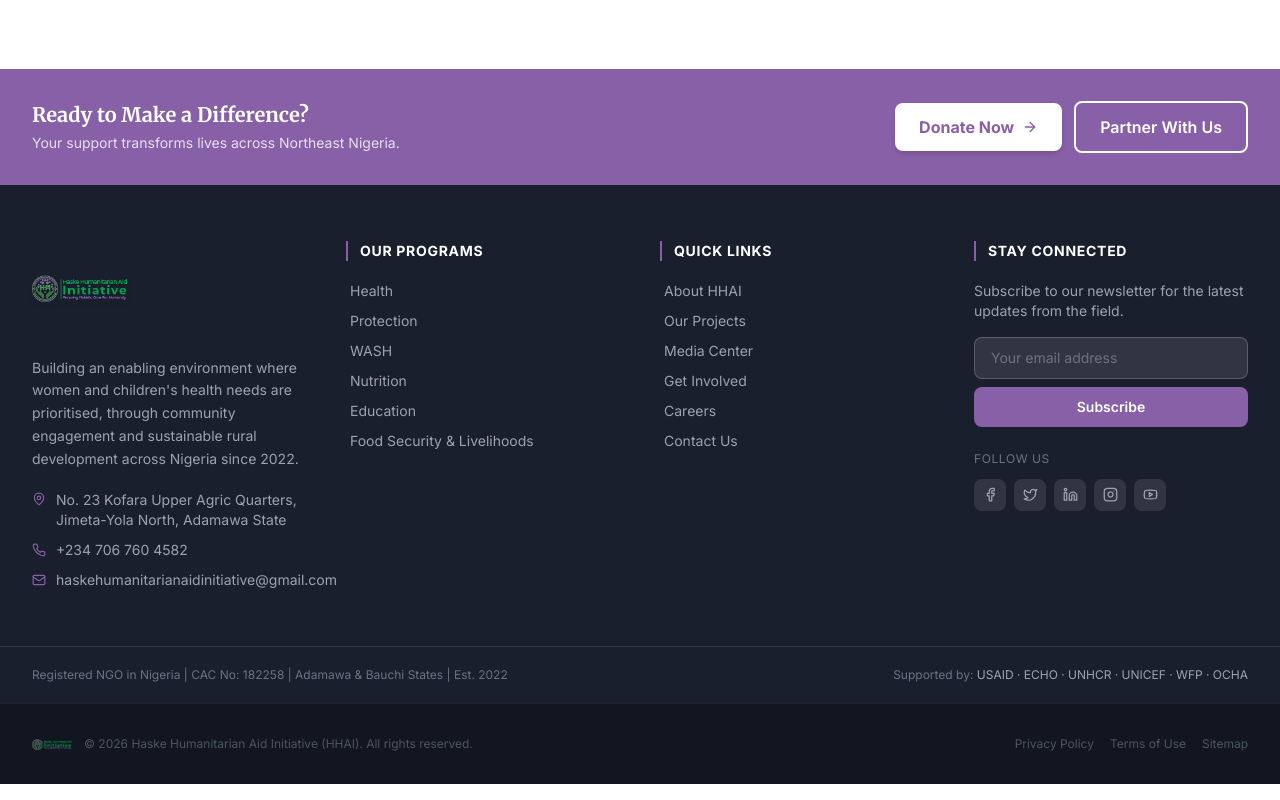
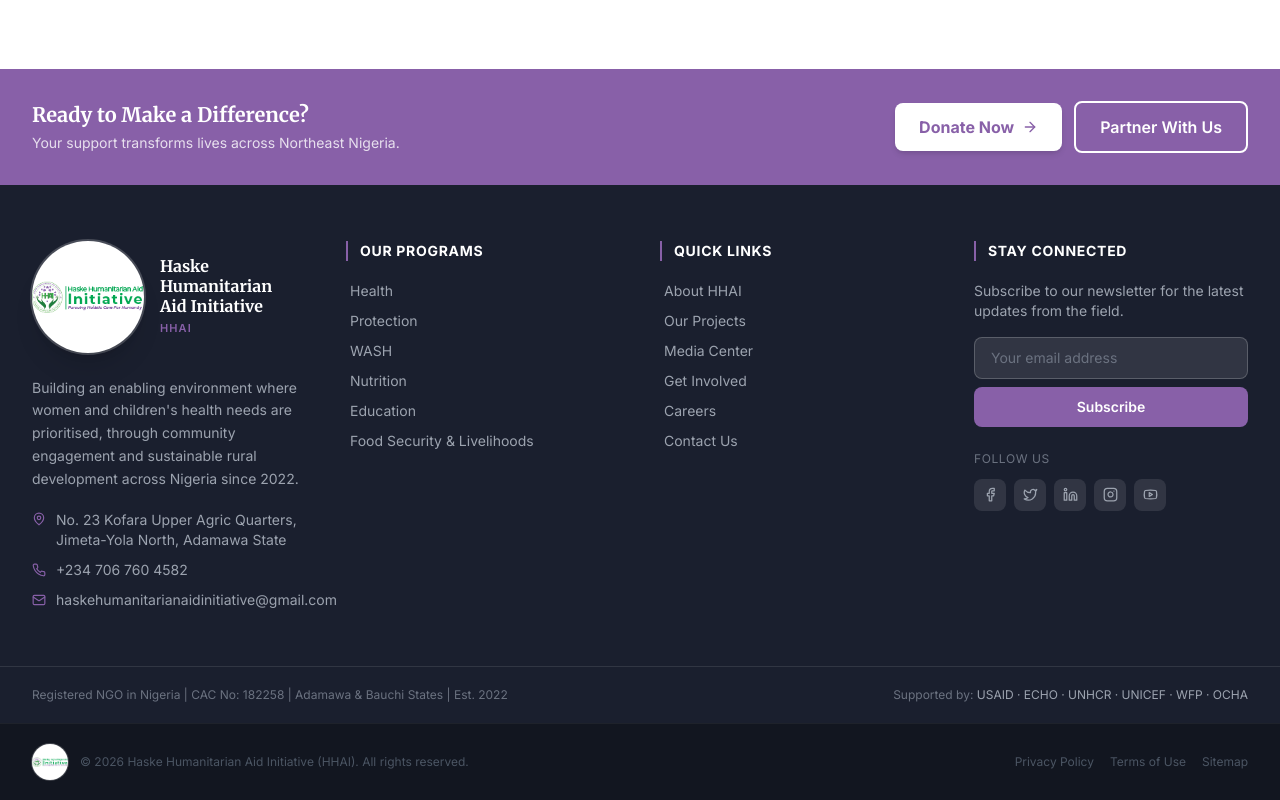
Before and after one commit to Holman1203/Haske-hum-aid, a Next.js app: page / in a window 1280 px wide. Shown: the part 7659-8459 px from the top of the page. Built offline with nearby package versions, Linux system fonts and the light colour scheme.

Commit message:
feat: footer logo with white circular bg + org name display

```diff
--- a/src/components/layout/Footer.tsx
+++ b/src/components/layout/Footer.tsx
@@ -64,15 +64,21 @@ export default function Footer() {
         <div className="grid grid-cols-1 md:grid-cols-2 lg:grid-cols-4 gap-10">
           {/* Brand column */}
           <div className="lg:col-span-1">
-            <div className="flex items-center mb-5">
-              <div className="w-24 h-24 relative flex-shrink-0">
+            <div className="flex items-center gap-4 mb-6">
+              {/* White circular background so the logo pops on dark footer */}
+              <div className="w-28 h-28 relative flex-shrink-0 rounded-full bg-white p-1.5 shadow-xl ring-2 ring-white/20">
                 <Image
                   src="/images/hhai-logo.png"
                   alt="HHAI Logo"
                   fill
-                  className="object-contain drop-shadow-md"
-                  sizes="96px"
+                  className="object-contain rounded-full"
+                  sizes="112px"
                 />
+              </div>
+              <div>
+                <p className="text-white font-bold text-base leading-tight font-serif">Haske Humanitarian</p>
+                <p className="text-white font-bold text-base leading-tight font-serif">Aid Initiative</p>
+                <p className="text-brand-orange text-[11px] font-semibold mt-1 uppercase tracking-widest">HHAI</p>
               </div>
             </div>
             <p className="text-gray-400 text-sm leading-relaxed mb-5">
@@ -197,13 +203,13 @@ export default function Footer() {
         <div className="container-site py-5">
           <div className="flex flex-col md:flex-row items-center justify-between gap-4 text-xs text-gray-600">
             <div className="flex items-center gap-3">
-              <div className="w-10 h-10 relative flex-shrink-0">
+              <div className="w-9 h-9 relative flex-shrink-0 rounded-full bg-white p-0.5 ring-1 ring-white/20">
                 <Image
                   src="/images/hhai-logo.png"
                   alt="HHAI"
                   fill
-                  className="object-contain"
-                  sizes="40px"
+                  className="object-contain rounded-full"
+                  sizes="36px"
                 />
               </div>
               <p>© {new Date().getFullYear()} Haske Humanitarian Aid Initiative (HHAI). All rights reserved.</p>
```
